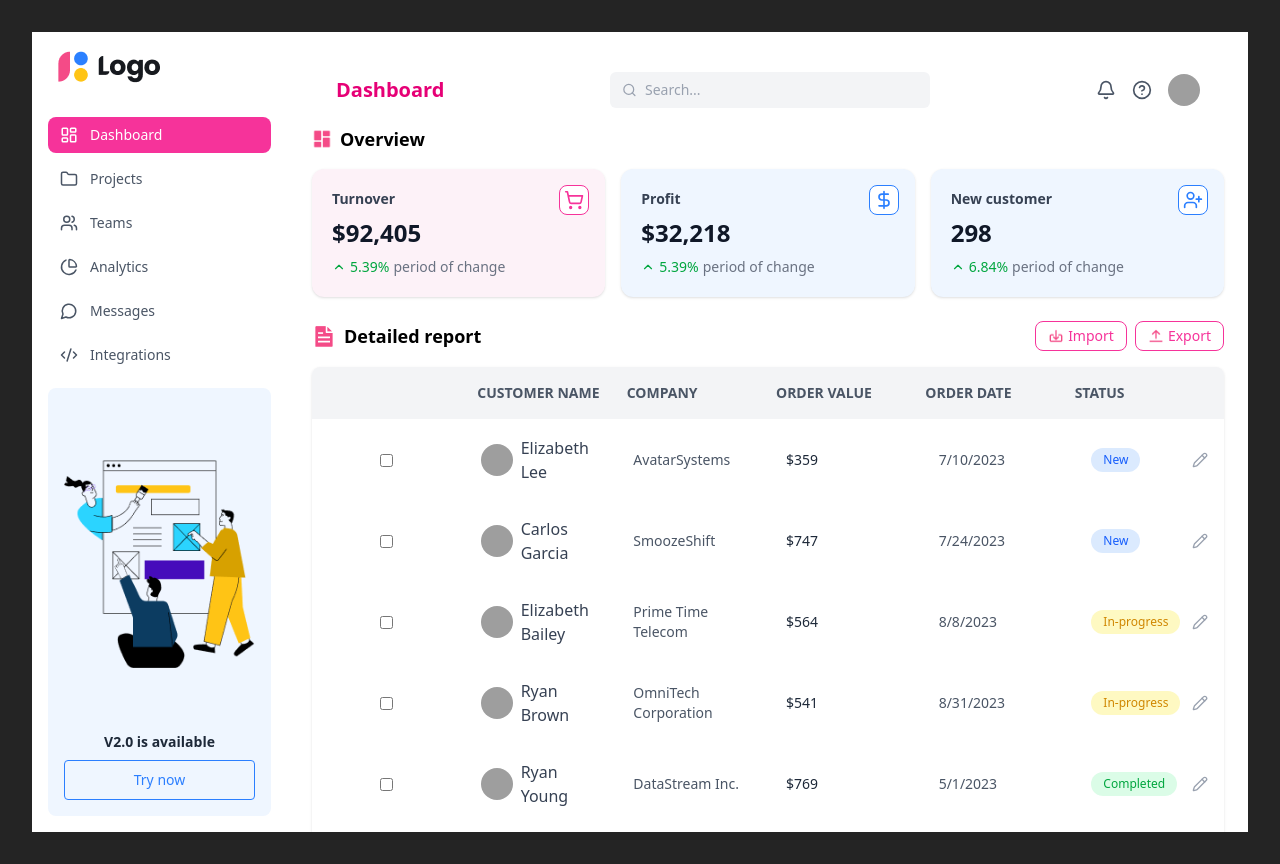
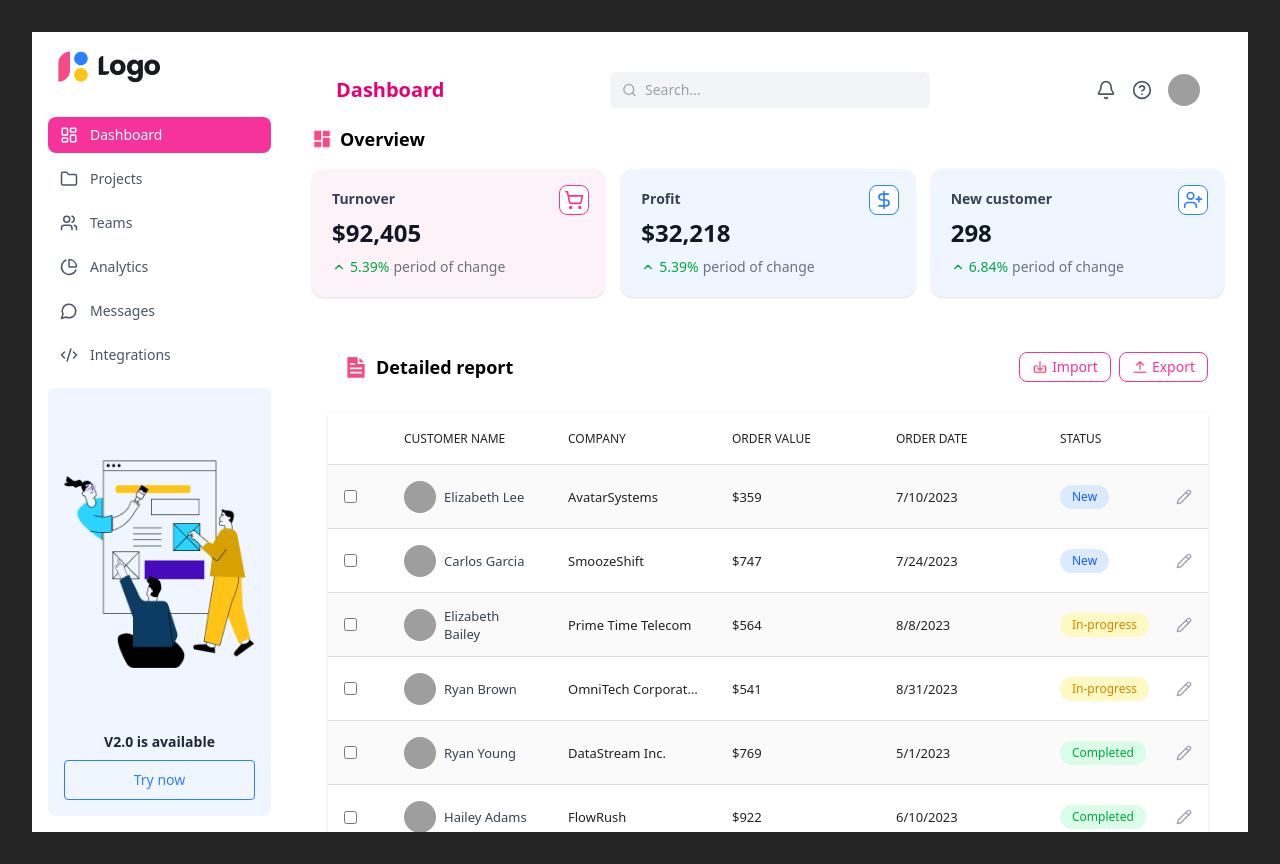
Before and after one commit to tranvanhau04/TranVanHau_22713331_PTGDUD, a React (Vite) app in the folder hau-project/: page /teams in a window 1280 px wide. Built offline with nearby package versions, Linux system fonts and the light colour scheme; grey boxes are pictures that could not be loaded.

Commit message:
3.DataTable React JS

```diff
--- a/hau-project/package.json
+++ b/hau-project/package.json
@@ -14,6 +14,7 @@
     "axios": "^1.8.4",
     "lucide-react": "^0.487.0",
     "react": "^19.1.0",
+    "react-data-table-component": "^7.7.0",
     "react-dom": "^19.0.0",
     "react-icons": "^5.5.0",
     "react-router-dom": "^7.4.1",
--- a/hau-project/src/component/DataTable.jsx
+++ b/hau-project/src/component/DataTable.jsx
@@ -1,4 +1,5 @@
 import React, { useEffect, useState } from "react";
+import DataTable from "react-data-table-component";
 import { Pencil } from "lucide-react";
 
 const getStatusStyle = (status) => {
@@ -14,24 +15,76 @@ const getStatusStyle = (status) => {
   }
 };
 
-const DataTable = () => {
+const CustomDataTable = () => {
   const [customers, setCustomers] = useState([]);
 
   useEffect(() => {
-    // Fetch dữ liệu từ API giả
-    fetch("/data/db.json") // nếu đặt file JSON ở public/data/customers.json
+    fetch("/data/db.json")
       .then((res) => res.json())
       .then((data) => {
-        setCustomers(data.customers); // lấy đúng key customers
+        setCustomers(data.customers);
       });
   }, []);
 
+  const columns = [
+    {
+      name: "",
+      cell: (row) => <input type="checkbox" />,
+      width: "60px",
+    },
+    {
+      name: "CUSTOMER NAME",
+      selector: (row) => row.customerName,
+      cell: (row) => (
+        <div className="flex items-center gap-2">
+          <img src={row.avatar} alt={row.customerName} className="w-8 h-8 rounded-full" />
+          <span className="font-medium text-gray-700">{row.customerName}</span>
+        </div>
+      ),
+      sortable: true,
+    },
+    {
+      name: "COMPANY",
+      selector: (row) => row.company,
+      sortable: true,
+    },
+    {
+      name: "ORDER VALUE",
+      selector: (row) => `$${row.value}`,
+      sortable: true,
+    },
+    {
+      name: "ORDER DATE",
+      selector: (row) => new Date(row.date).toLocaleDateString(),
+      sortable: true,
+    },
+    {
+      name: "STATUS",
+      cell: (row) => (
+        <div className="flex items-center justify-between w-full">
+          <span className={`text-xs px-3 py-1 rounded-full ${getStatusStyle(row.status)}`}>
+            {row.status}
+          </span>
+          <Pencil size={16} className="text-gray-400 hover:text-gray-600 cursor-pointer ml-2" />
+        </div>
+      ),
+    },
+  ];
+  const customStyles = {
+    rows: {
+      style: {
+        minHeight: "64px", // 👈 tăng chiều cao mỗi row
+        paddingTop: "12px",
+        paddingBottom: "12px",
+      },
+    },
+  };
   return (
-    <div>
+    <div className="p-4">
       {/* Header */}
       <div className="flex items-center justify-between mb-4">
-        <div className="flex items-center gap-2">
-          <img src="./File text 1.png" alt="" />
+        <div className="flex items-center gap-2 p-4">
+          <img src="./File text 1.png" alt="icon" />
           <h2 className="text-lg font-semibold text-black">Detailed report</h2>
         </div>
         <div className="flex space-x-2">
@@ -46,60 +99,18 @@ const DataTable = () => {
         </div>
       </div>
 
-      {/* Table */}
-      <div className="!pl-0 !ml-0 !px-0">
-        <div className="bg-white rounded-lg shadow overflow-hidden">
-          <div className="grid grid-cols-6 gap-4 bg-gray-100 p-4 text-sm font-semibold text-gray-600">
-            <div></div>
-            <div>CUSTOMER NAME</div>
-            <div>COMPANY</div>
-            <div>ORDER VALUE</div>
-            <div>ORDER DATE</div>
-            <div>STATUS</div>
-          </div>
-
-          {customers.map((c) => (
-            <div
-              key={c.id}
-              className="grid grid-cols-6 items-center gap-9 p-4 border-t"
-            >
-              <input type="checkbox" />
-              <div className="flex items-center gap-2">
-                <img
-                  src={c.avatar}
-                  alt={c.customerName}
-                  className="w-8 h-8 rounded-full"
-                />
-                <span className="font-medium text-gray-700">
-                  {c.customerName}
-                </span>
-              </div>
-              <div className="text-sm text-gray-600">{c.company}</div>
-              <div className="text-sm font-medium text-gray-800">
-                ${c.value}
-              </div>
-              <div className="text-sm text-gray-600">
-                {new Date(c.date).toLocaleDateString()}
-              </div>
-              <div className="flex items-center justify-between">
-                <span
-                  className={`text-xs px-3 py-1 rounded-full ${getStatusStyle(
-                    c.status
-                  )}`}
-                >
-                  {c.status}
-                </span>
-                <Pencil
-                  size={16}
-                  className="text-gray-400 hover:text-gray-600 cursor-pointer ml-2"
-                />
-              </div>
-            </div>
-          ))}
-        </div>
-      </div>
+      {/* DataTable */}
+      <DataTable
+        columns={columns}
+        data={customers}
+        customStyles={customStyles}
+        // pagination
+        highlightOnHover
+        striped
+        className="rounded-lg shadow"
+      />
     </div>
   );
 };
 
-export default DataTable;
+export default CustomDataTable;
```
Also changed, not shown: 1 other file (tests, documents, lock files or other folders).
